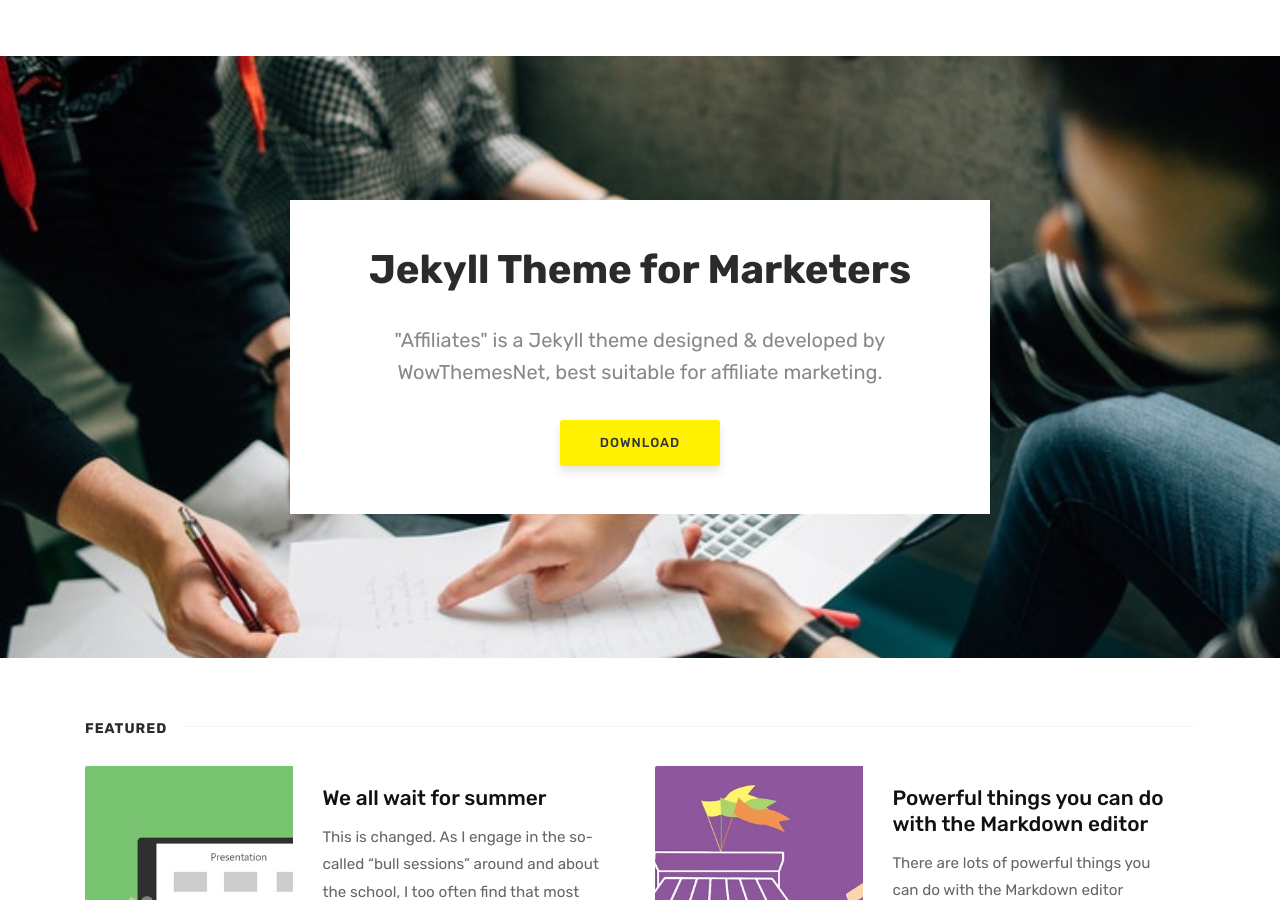
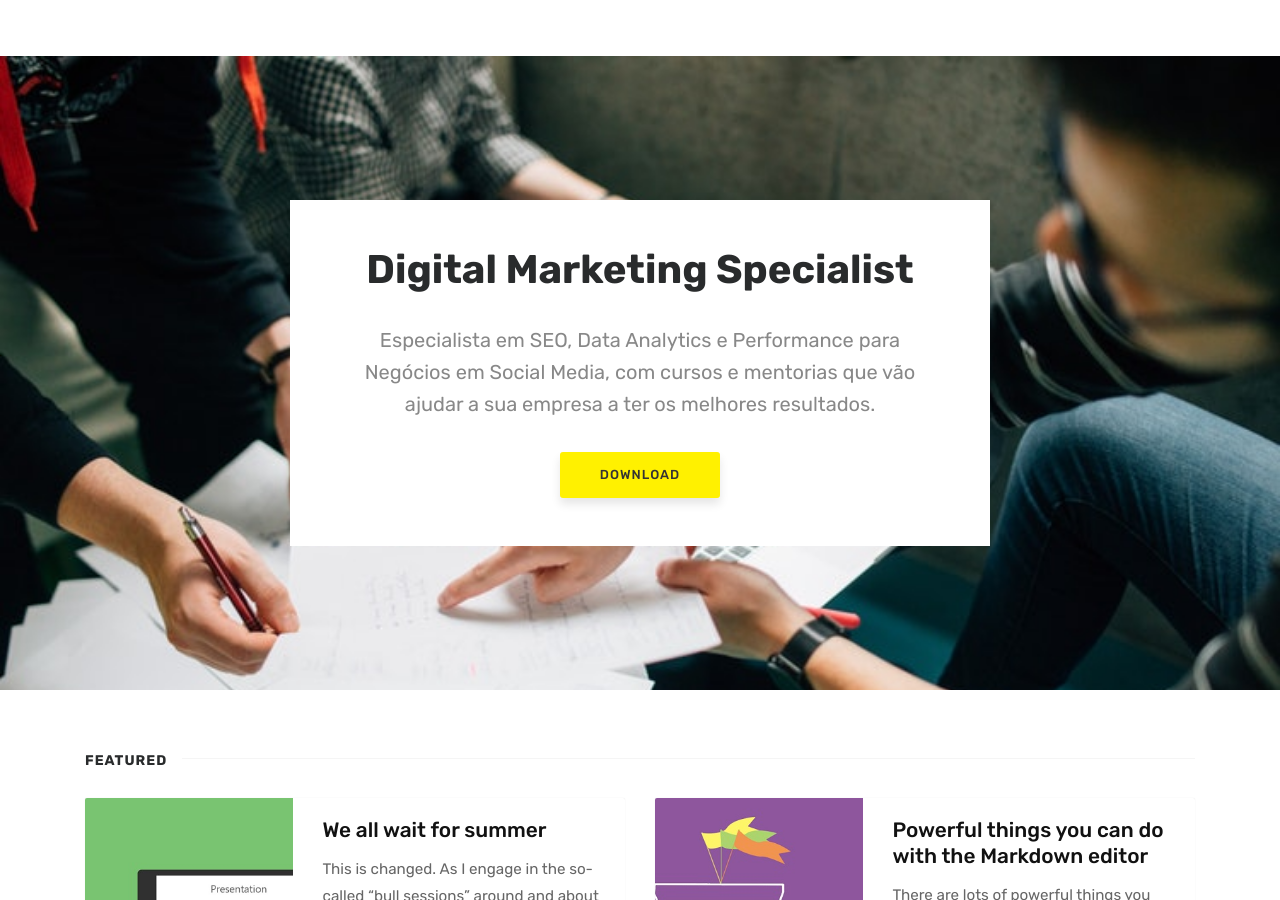
Before and after one commit to fabiolafaria/fabiolafaria.github.io, a Jekyll site: the page built from index.html, in a window 1280 px wide and 900 px high. Built offline with Jekyll 4.4.1, drawn with Linux system fonts in a browser that asks for light colours; the list of posts is cut into pages by our own code; comment, search, counter and statistics services are not loaded.

Commit message:
Updated 'index.html' via CloudCannon

```diff
--- a/index.html
+++ b/index.html
@@ -1,14 +1,14 @@
 ---
 layout: default
-title: Home
+title: Fabiola Faria
 ---
 
 <!-- Home Jumbotron
 ================================================== -->
 <section class="intro full-width">
     <div class="wrapintro">
-        <h1>Jekyll Theme for Marketers</h1>
-        <h2 class="lead">"Affiliates" is a Jekyll theme designed & developed by WowThemesNet, best suitable for affiliate marketing.</h2>
+        <h1>Digital Marketing Specialist</h1>
+        <h2 class="lead">Especialista em SEO, Data Analytics e Performance para Negócios em Social Media, com cursos e mentorias que vão ajudar a sua empresa a ter os melhores resultados.</h2>
         <a href="https://github.com/wowthemesnet/affiliates-jekyll-theme/archive/master.zip" class="btn">Download</a>
     </div>
 </section>
```
